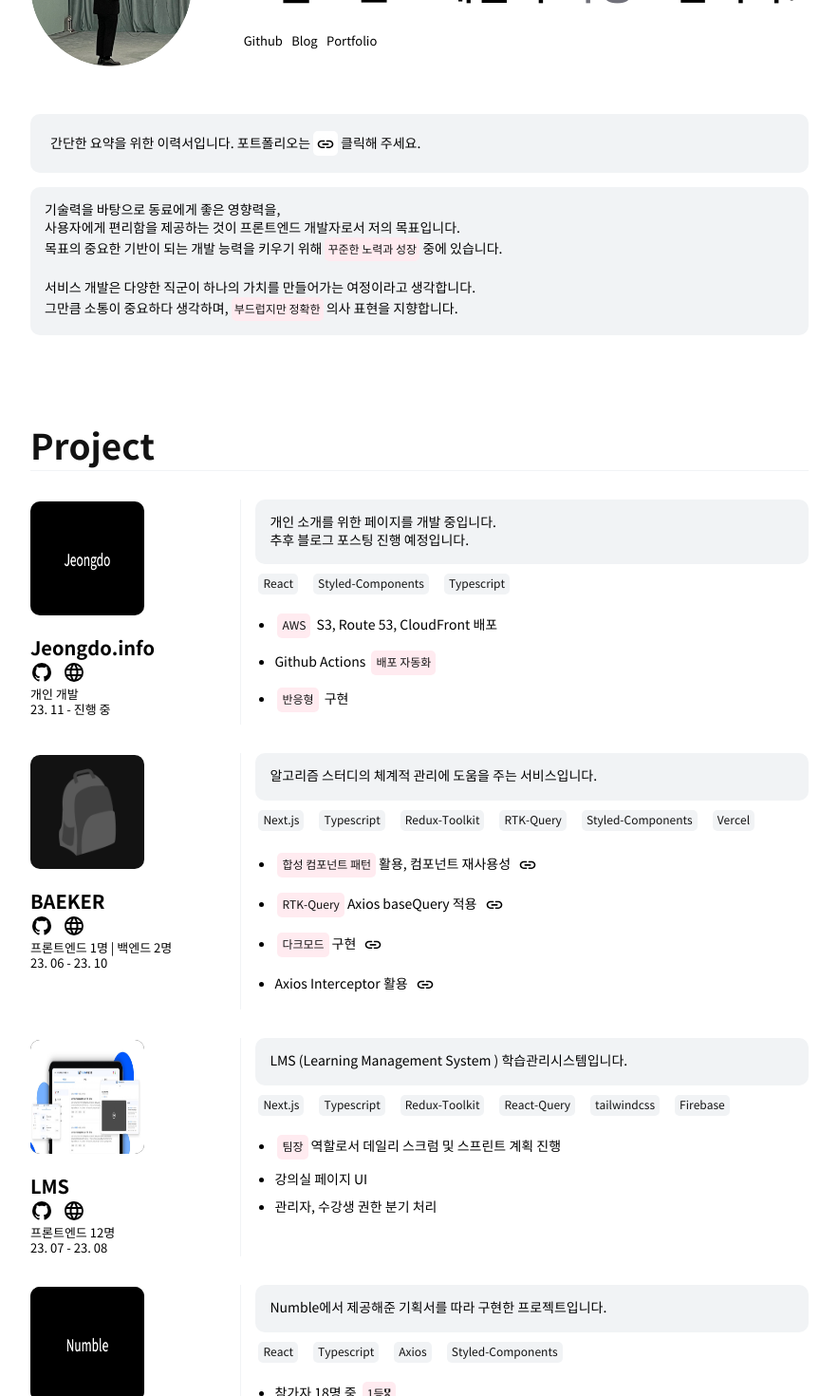
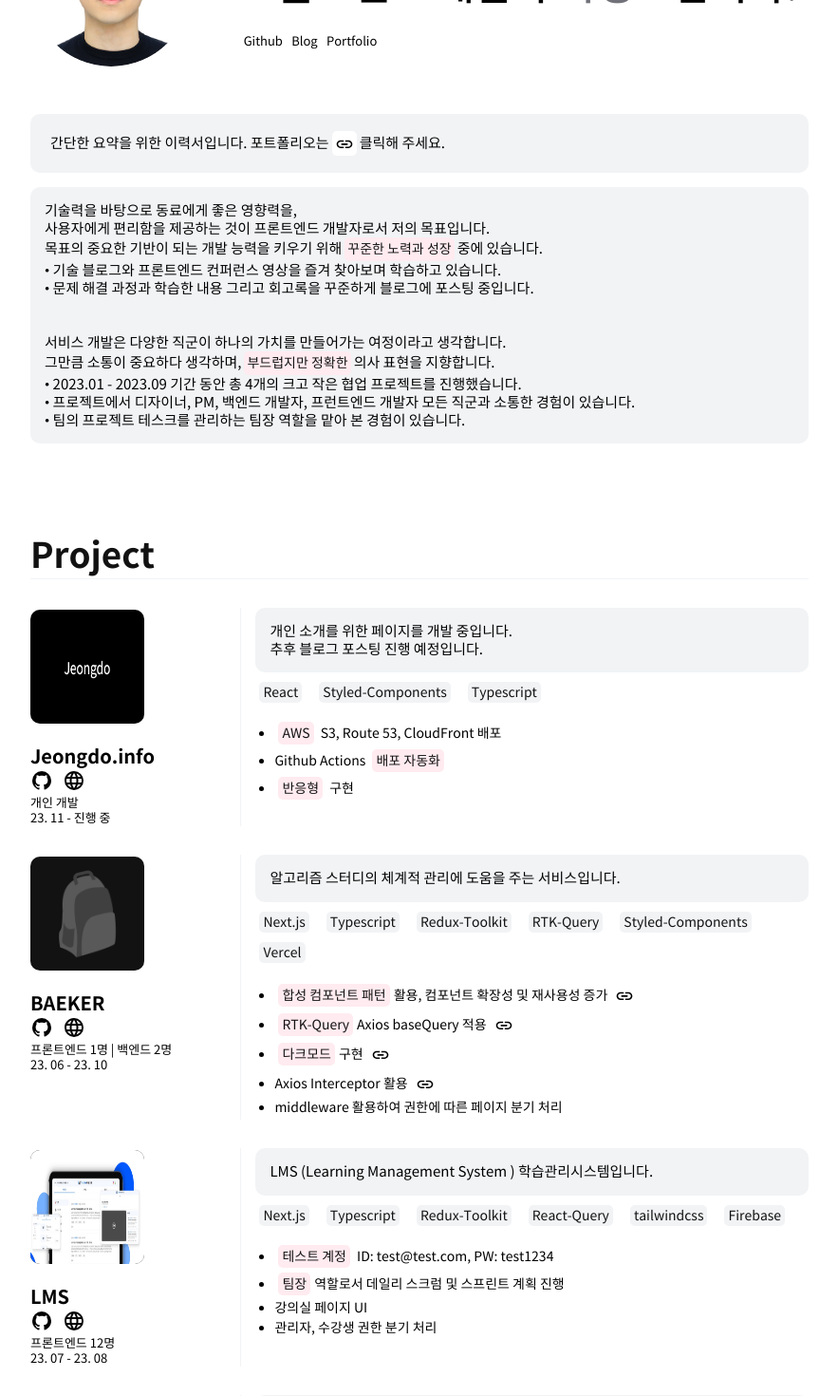
Before and after one commit to jeongdopark/jeongdo.info, a React (Vite) app: page /resume in a window 1280 px wide. Shown: the part 220-1690 px from the top of the page at 95% size, without its empty margins (198-1081 px from the left). Built offline with nearby package versions, Linux system fonts and the light colour scheme.

Commit message:
resume_pdf_ver

```diff
--- a/src/components/Resume/Activity/style.ts
+++ b/src/components/Resume/Activity/style.ts
@@ -37,6 +37,7 @@ const Li = styled.li`
   line-height: 1.1rem;
   margin-left: 20px;
   margin-bottom: 10px;
+  font-size: ${THEME.FONT_SIZE.L};
   ol {
     li {
       margin-bottom: 10px;
--- a/src/components/Resume/Introduce/style.ts
+++ b/src/components/Resume/Introduce/style.ts
@@ -83,7 +83,7 @@ const Ul = styled.ul`
   margin-top: 40px;
   font-size: 17px;
   li {
-    line-height: 2rem;
+    /* line-height: 2rem; */
   }
 `;
 export const S = {
--- a/src/components/Resume/Project/style.ts
+++ b/src/components/Resume/Project/style.ts
@@ -69,7 +69,7 @@ const DescContainer = styled.div`
   flex-direction: column;
   padding-left: 15px;
   border-left: 1px solid ${THEME.BACKGROUND.SUMMARY};
-
+  /* line-height: 10rem; */
   @media ${DEVICE.small} {
     width: 100%;
     border: none;
@@ -84,7 +84,7 @@ const Summary = styled.div`
   width: 100%;
   padding: 15px;
   min-height: 50px;
-  font-size: ${THEME.FONT_SIZE.L};
+  font-size: ${THEME.FONT_SIZE.XL};
   border-radius: ${THEME.RADIUS.M};
   line-height: 19px;
   font-weight: ${THEME.FONT_WEIGHT.S};
@@ -115,7 +115,7 @@ const Ul = styled.ul`
 
 const Li = styled.li`
   margin-left: 20px;
-  margin-bottom: 13px;
+  margin-bottom: 5px;
   font-size: ${THEME.FONT_SIZE.L};
   line-height: 1rem;
   @media ${DEVICE.small} {
--- a/src/components/Resume/TagBox/index.tsx
+++ b/src/components/Resume/TagBox/index.tsx
@@ -2,7 +2,7 @@ import { S } from "./style";
 import { THEME } from "../../../style/theme";
 import { ReactNode } from "react";
 interface IProps {
-  clickHandler?: () => void;
+  clickHandler?: string;
   content: string | ReactNode;
   type: keyof typeof TAG_TYPE_STYLE;
 }
@@ -38,13 +38,25 @@ const TAG_TYPE_STYLE: Record<string, IStyle> = {
 };
 
 const TagBox = ({ clickHandler, content, type }: IProps) => {
+  if (clickHandler) {
+    return (
+      <S.Tag
+        background={TAG_TYPE_STYLE[type].BACKGROUND}
+        color={TAG_TYPE_STYLE[type].COLOR}
+        font={TAG_TYPE_STYLE[type].FONT}
+        weight={TAG_TYPE_STYLE[type].WEIGHT}
+        type={type}
+      >
+        <a href={clickHandler}>{content}</a>
+      </S.Tag>
+    );
+  }
   return (
     <S.Tag
       background={TAG_TYPE_STYLE[type].BACKGROUND}
       color={TAG_TYPE_STYLE[type].COLOR}
       font={TAG_TYPE_STYLE[type].FONT}
       weight={TAG_TYPE_STYLE[type].WEIGHT}
-      onClick={clickHandler}
       type={type}
     >
       {content}
--- a/src/components/Resume/TagBox/style.ts
+++ b/src/components/Resume/TagBox/style.ts
@@ -13,12 +13,12 @@ const Tag = styled.div<Props>`
   background-color: ${(props) => props.background};
   color: ${(props) => props.color};
   font-size: ${THEME.FONT_SIZE.S};
-  padding: 5px;
+  padding: 4px;
   font-weight: 500;
   border-radius: ${THEME.RADIUS.S};
   cursor: ${(props) => (props.weight ? "pointer" : "normal")};
   display: inline-block;
-  margin: 0px 3px;
+  margin: 0px 4px;
 
   @media ${DEVICE.small} {
     font-size: ${THEME.FONT_SIZE.S};
--- a/src/data/activity.tsx
+++ b/src/data/activity.tsx
@@ -46,9 +46,7 @@ export const ACTIVITY_LIST: IActivity[] = [
       <span>
         스프린트 회고 글 작성
         <TagBox
-          clickHandler={() =>
-            linkHandler("https://parkjeongdo.tistory.com/110")
-          }
+          clickHandler="https://parkjeongdo.tistory.com/110"
           content={SVG.Link}
           type="LINK"
         />
--- a/src/data/introduce.tsx
+++ b/src/data/introduce.tsx
@@ -6,10 +6,8 @@ export const PORTFOLIO = (
   <div>
     간단한 요약을 위한 이력서입니다. 포트폴리오는
     <TagBox
-      clickHandler={() =>
-        linkHandler(
-          "https://www.notion.so/Portfolio-f8a581ab604144fa8c8acb8ad7e23b0b?pvs=21"
-        )
+      clickHandler={
+        "https://www.notion.so/Portfolio-f8a581ab604144fa8c8acb8ad7e23b0b?pvs=21"
       }
       content={SVG.Link}
       type="LINK"
@@ -27,12 +25,22 @@ export const INTRODUCE = (
     <TagBox content="꾸준한 노력과 성장" type="HIGHLIGHT" />
     중에 있습니다.
     <br />
+    • 기술 블로그와 프론트엔드 컨퍼런스 영상을 즐겨 찾아보며 학습하고 있습니다.
+    <br />
+    • 문제 해결 과정과 학습한 내용 그리고 회고록을 꾸준하게 블로그에 포스팅
+    중입니다.
+    <br />
+    <br />
     <br />
     서비스 개발은 다양한 직군이 하나의 가치를 만들어가는 여정이라고 생각합니다.
     <br />
     그만큼 소통이 중요하다 생각하며,
     <TagBox content="부드럽지만 정확한" type="HIGHLIGHT" />
     의사 표현을 지향합니다.
-    <br />
+    <br />• 2023.01 - 2023.09 기간 동안 총 4개의 크고 작은 협업 프로젝트를
+    진행했습니다.
+    <br />• 프로젝트에서 디자이너, PM, 백엔드 개발자, 프런트엔드 개발자 모든
+    직군과 소통한 경험이 있습니다.
+    <br />• 팀의 프로젝트 테스크를 관리하는 팀장 역할을 맡아 본 경험이 있습니다.
   </span>
 );
--- a/src/data/project.tsx
+++ b/src/data/project.tsx
@@ -75,11 +75,9 @@ export const PROJECT_LIST: IProjectInfo[] = [
       CONTRIBUTION: [
         <div>
           <TagBox content="합성 컴포넌트 패턴" type="HIGHLIGHT" />
-          활용, 컴포넌트 재사용성
+          활용, 컴포넌트 확장성 및 재사용성 증가
           <TagBox
-            clickHandler={() =>
-              linkHandler("https://parkjeongdo.tistory.com/117")
-            }
+            clickHandler="https://parkjeongdo.tistory.com/117"
             content={SVG.Link}
             type="LINK"
           />
@@ -88,9 +86,7 @@ export const PROJECT_LIST: IProjectInfo[] = [
           <TagBox content="RTK-Query" type="HIGHLIGHT" />
           Axios baseQuery 적용
           <TagBox
-            clickHandler={() =>
-              linkHandler("https://parkjeongdo.tistory.com/115")
-            }
+            clickHandler="https://parkjeongdo.tistory.com/115"
             content={SVG.Link}
             type="LINK"
           />
@@ -99,9 +95,7 @@ export const PROJECT_LIST: IProjectInfo[] = [
           <TagBox content="다크모드" type="HIGHLIGHT" />
           구현
           <TagBox
-            clickHandler={() =>
-              linkHandler("https://parkjeongdo.tistory.com/112")
-            }
+            clickHandler="https://parkjeongdo.tistory.com/112"
             content={SVG.Link}
             type="LINK"
           />
@@ -109,13 +103,12 @@ export const PROJECT_LIST: IProjectInfo[] = [
         <div>
           Axios Interceptor 활용
           <TagBox
-            clickHandler={() =>
-              linkHandler("https://parkjeongdo.tistory.com/116")
-            }
+            clickHandler="https://parkjeongdo.tistory.com/116"
             content={SVG.Link}
             type="LINK"
           />
         </div>,
+        <div>middleware 활용하여 권한에 따른 페이지 분기 처리</div>,
       ],
     },
     INFO: {
@@ -140,6 +133,10 @@ export const PROJECT_LIST: IProjectInfo[] = [
         "Firebase",
       ],
       CONTRIBUTION: [
+        <div>
+          <TagBox content="테스트 계정" type="HIGHLIGHT" /> ID: test@test.com,
+          PW: test1234
+        </div>,
         <div>
           <TagBox content="팀장" type="HIGHLIGHT" />
           역할로서 데일리 스크럼 및 스프린트 계획 진행
--- a/src/layout/index.tsx
+++ b/src/layout/index.tsx
@@ -9,7 +9,7 @@ interface ILayoutProps {
 const Layout = ({ children }: ILayoutProps) => {
   return (
     <S.Layout>
-      <Header />
+      {/* <Header /> */}
       {children}
       <Footer />
     </S.Layout>
--- a/src/style/theme.ts
+++ b/src/style/theme.ts
@@ -18,7 +18,7 @@ export const THEME = {
     M: "10px",
   },
   FONT_SIZE: {
-    S: "12px",
+    S: "14px",
     M: "13px",
     L: "14px",
     XL: "15px",
```
Also changed, not shown: src/assets/Photo.png, src/assets/Photo1.png (added).
